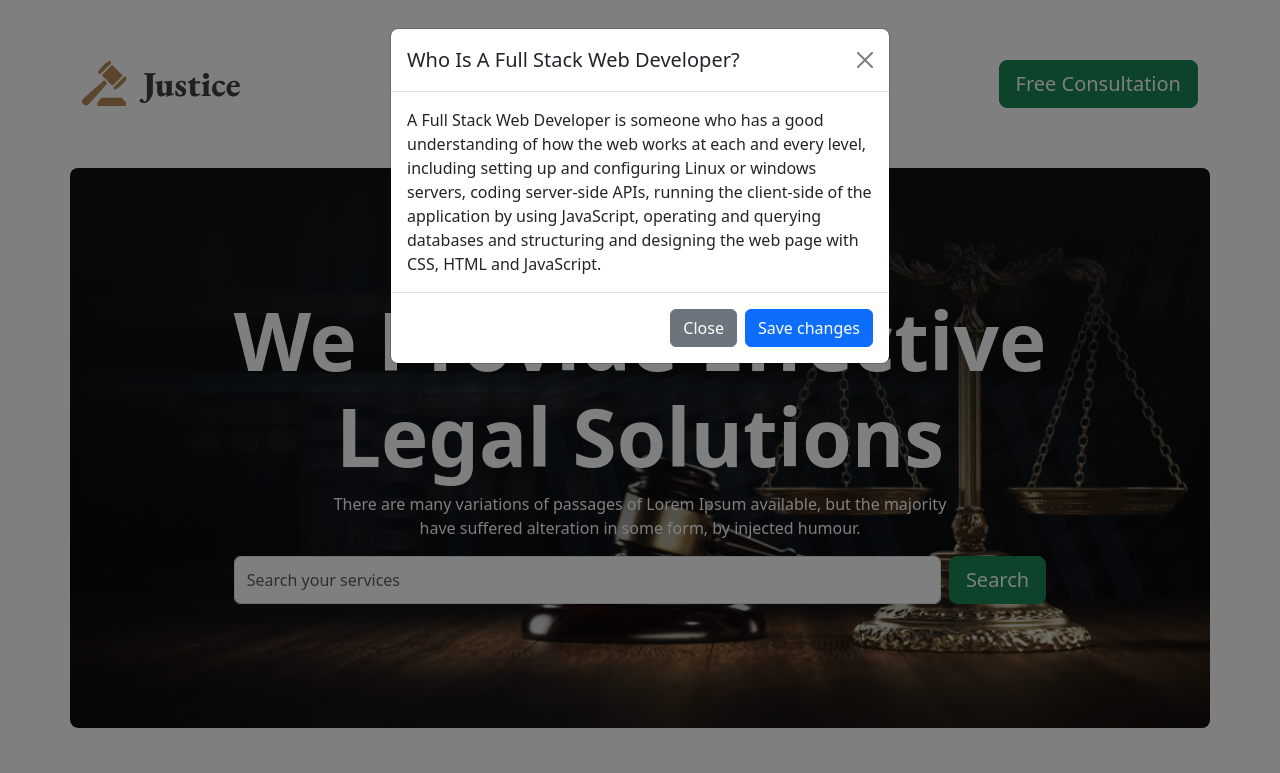
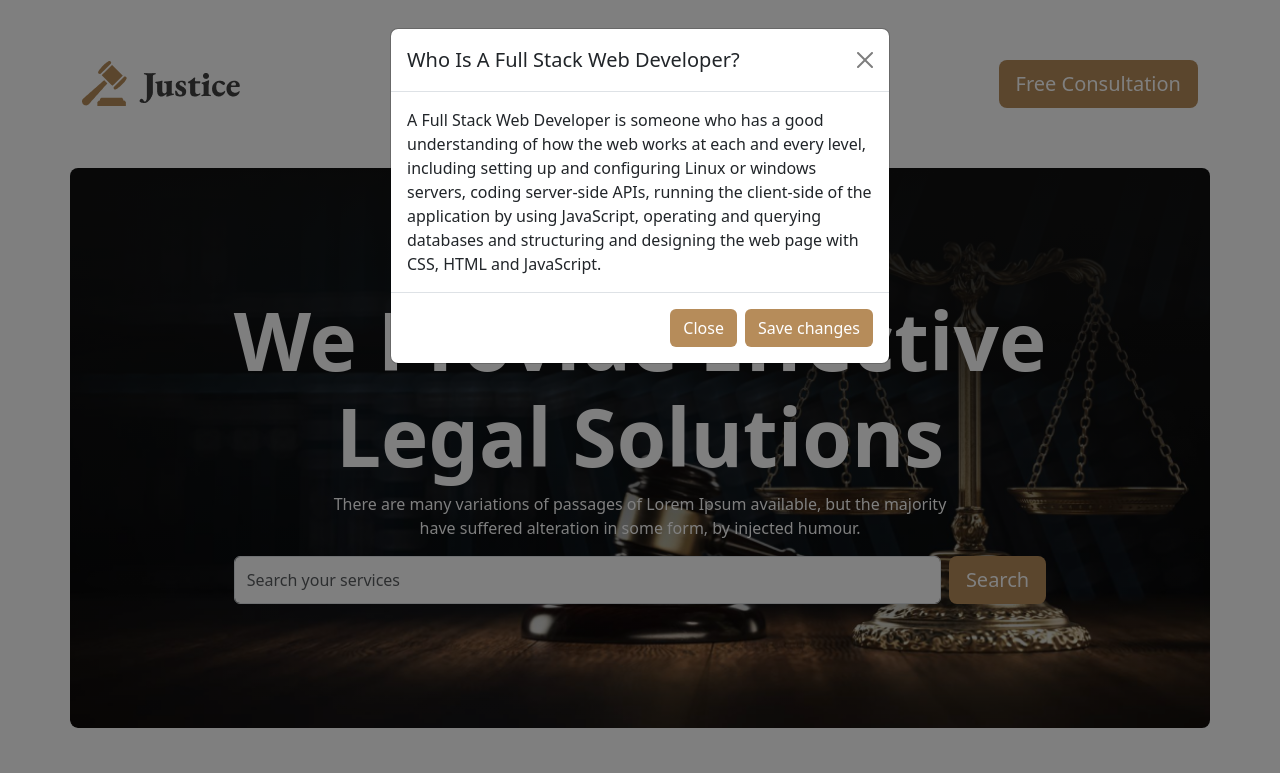
Before and after one commit to marufbroh/Legal-Solutions, a plain HTML site: page index.html in a window 1280 px wide. Both pictures are taken after a click on the button "Free Consultation". Shown: the top 773 px of the page. Drawn offline with nearby package versions, Linux system fonts and the light colour scheme.

Commit message:
btn background color fixed

```diff
--- a/index.html
+++ b/index.html
@@ -47,7 +47,7 @@
                         </li>
                     </ul>
                     <!-- Button trigger modal -->
-                    <button type="button" class="btn btn-success btn-lg" data-bs-toggle="modal"
+                    <button type="button" class="btn btn-lg" data-bs-toggle="modal"
                         data-bs-target="#exampleModal">Free Consultation</button>
                 </div>
             </div>
@@ -68,8 +68,8 @@
                         querying databases and structuring and designing the web page with CSS, HTML and JavaScript.
                     </div>
                     <div class="modal-footer">
-                        <button type="button" class="btn btn-secondary" data-bs-dismiss="modal">Close</button>
-                        <button type="button" class="btn btn-primary">Save changes</button>
+                        <button type="button" class="btn" data-bs-dismiss="modal">Close</button>
+                        <button type="button" class="btn">Save changes</button>
                     </div>
                 </div>
             </div>
@@ -86,7 +86,7 @@
                     <form class="d-flex" role="search">
                         <input class="form-control me-2" type="search" placeholder="Search your services"
                             aria-label="Search">
-                        <button class="btn btn-success btn-lg" type="submit">Search</button>
+                        <button class="btn btn-lg" type="submit">Search</button>
                     </form>
                 </div>
             </div>
@@ -411,7 +411,7 @@
                         <input type="email" class="form-control mb-3 p-3" placeholder="Your Email" required>
                         <input type="text" class="form-control mb-3 p-3" placeholder="Subject">
                         <textarea name="" id="" cols="30" rows="10" class="form-control mb-3 p-3"></textarea>
-                        <button type="button" class="btn btn-success btn-lg w-100">Send Message</button>
+                        <button type="button" class="btn btn-lg w-100">Send Message</button>
                     </form>
                 </div>
             </div>
--- a/styles/style.css
+++ b/styles/style.css
@@ -36,3 +36,8 @@
     background-repeat: no-repeat;
     color: white;
 }
+
+.btn{
+    color: white !important;
+    background-color: #B68C5A !important;
+}
```
